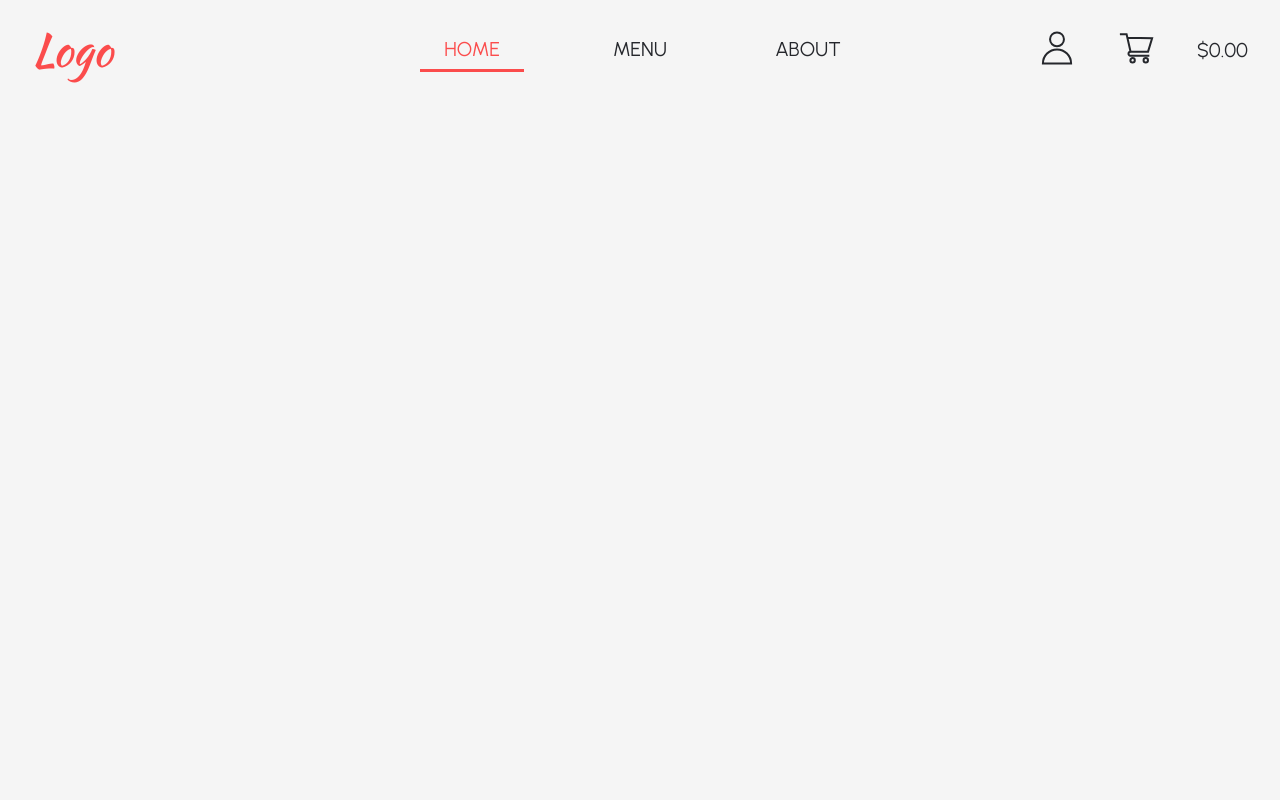
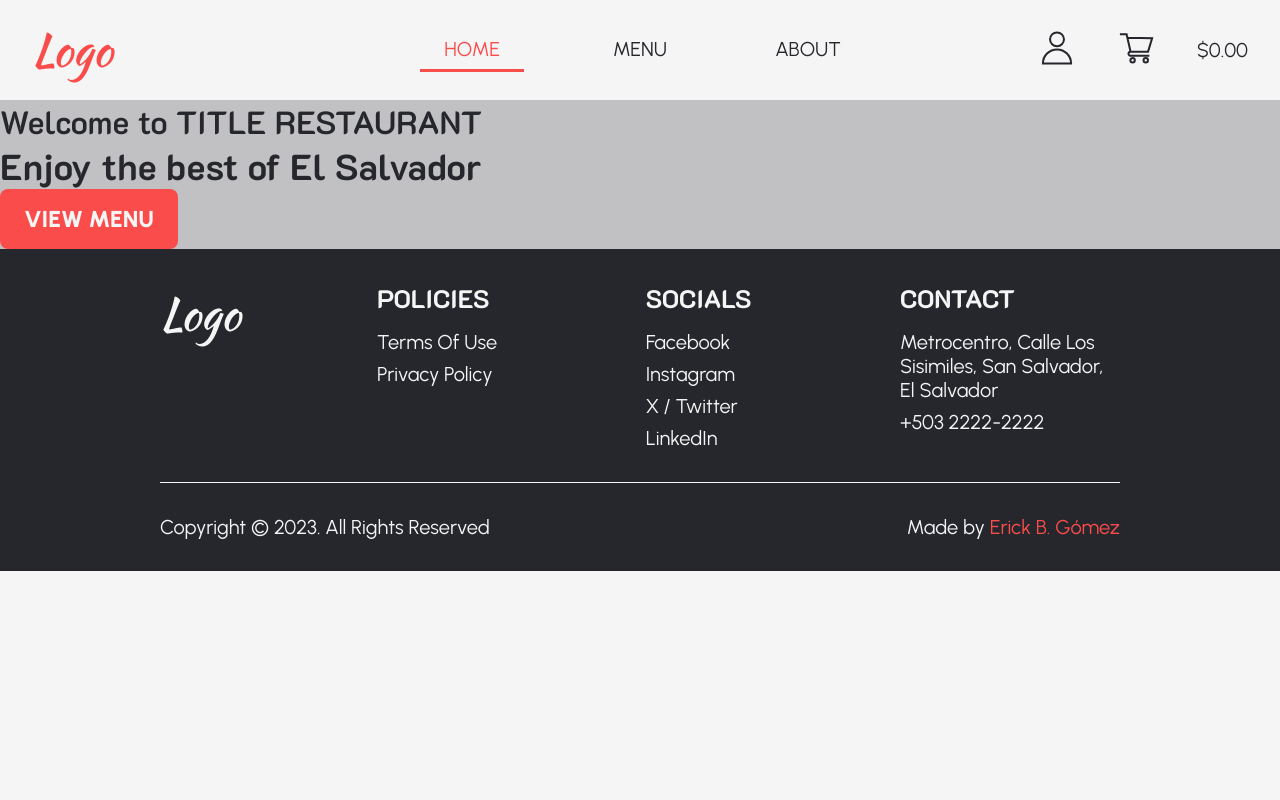
Before and after one commit to ErickBGomez/restaurant-page, a website built with webpack: page dist/index.html in a window 1280 px wide. Shown: the top 800 px of the page. Built offline with nearby package versions, Linux system fonts and the light colour scheme; files whose address does not match are found by name.

Commit message:
Add button styling

```diff
--- a/src/pages/home.js
+++ b/src/pages/home.js
@@ -1,6 +1,30 @@
 function createHero() {
   const heroContainer = document.createElement("div");
-  heroContainer.className = "hero-bg";
+  heroContainer.className = "hero-container";
+
+  const heroText = document.createElement("div");
+
+  const heroTitle = document.createElement("h2");
+  heroTitle.textContent = "Welcome to ";
+  const restaurantTitleSpan = document.createElement("span");
+  restaurantTitleSpan.textContent = "TITLE RESTAURANT";
+  heroTitle.appendChild(restaurantTitleSpan);
+
+  const heroSubtitle = document.createElement("h1");
+  heroSubtitle.textContent = "Enjoy the best of ";
+  const countrySubtitleSpan = document.createElement("span");
+  countrySubtitleSpan.textContent = "El Salvador";
+
+  heroSubtitle.appendChild(countrySubtitleSpan);
+
+  heroText.appendChild(heroTitle);
+  heroText.appendChild(heroSubtitle);
+
+  const heroButton = document.createElement("button");
+  heroButton.textContent = "VIEW MENU";
+
+  heroContainer.appendChild(heroText);
+  heroContainer.append(heroButton);
 
   return heroContainer;
 }
--- a/src/style.css
+++ b/src/style.css
@@ -95,6 +95,29 @@ body {
   color: var(--black);
 }
 
+button {
+  color: var(--white);
+  font-size: 1.15rem;
+  font-weight: 800;
+
+  background-color: var(--primary);
+  border: none;
+  border-radius: 8px;
+  padding: 16px 24px;
+  cursor: pointer;
+
+  transition: background-color 200ms;
+}
+
+button:hover {
+  background-color: var(--secondary);
+  transition: background-color 200ms;
+}
+
+button:active {
+  background-color: var(--tertiary);
+}
+
 a {
   text-decoration: none;
 }
@@ -151,12 +174,8 @@ header {
 
 /* Content: Home */
 
-.hero-bg {
-  height: 924px;
-  background-image: url("./img/hero-bg.jpeg");
-  background-size: cover;
-  background-position: center;
-  filter: brightness(0.3);
+.hero-container {
+  background-color: var(--black-25);
 }
 
 /* Footer */
```
